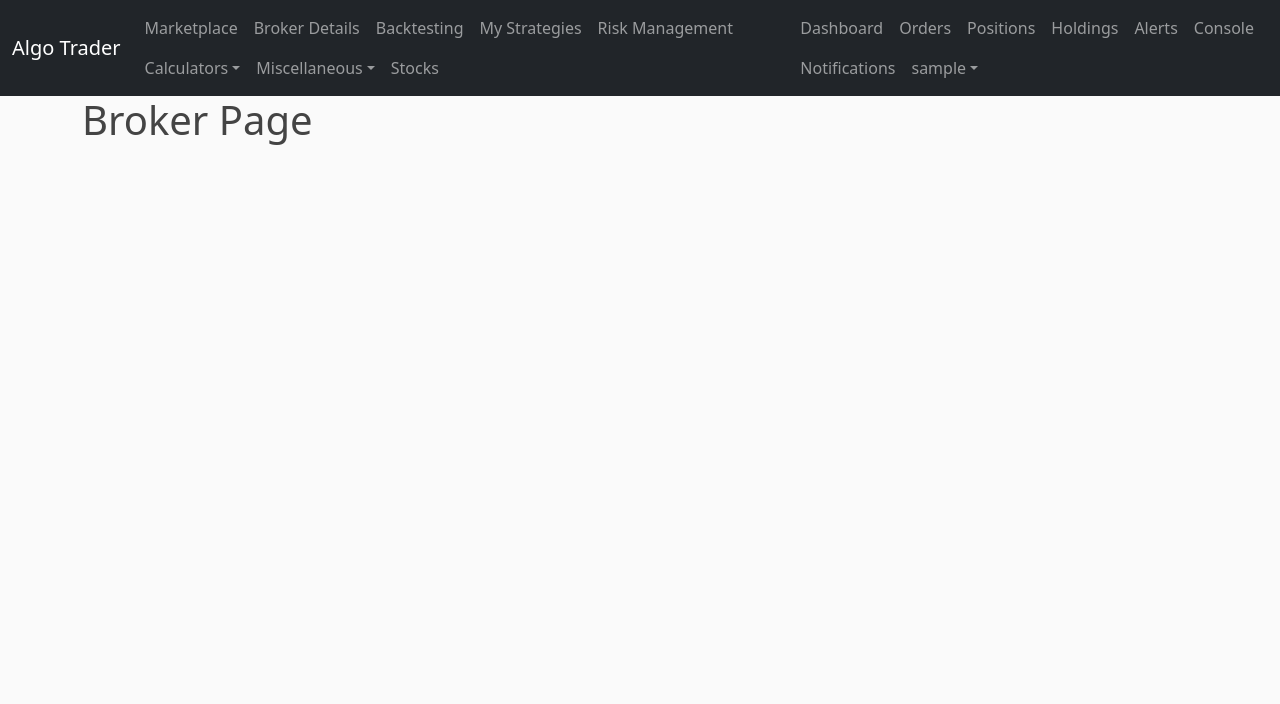
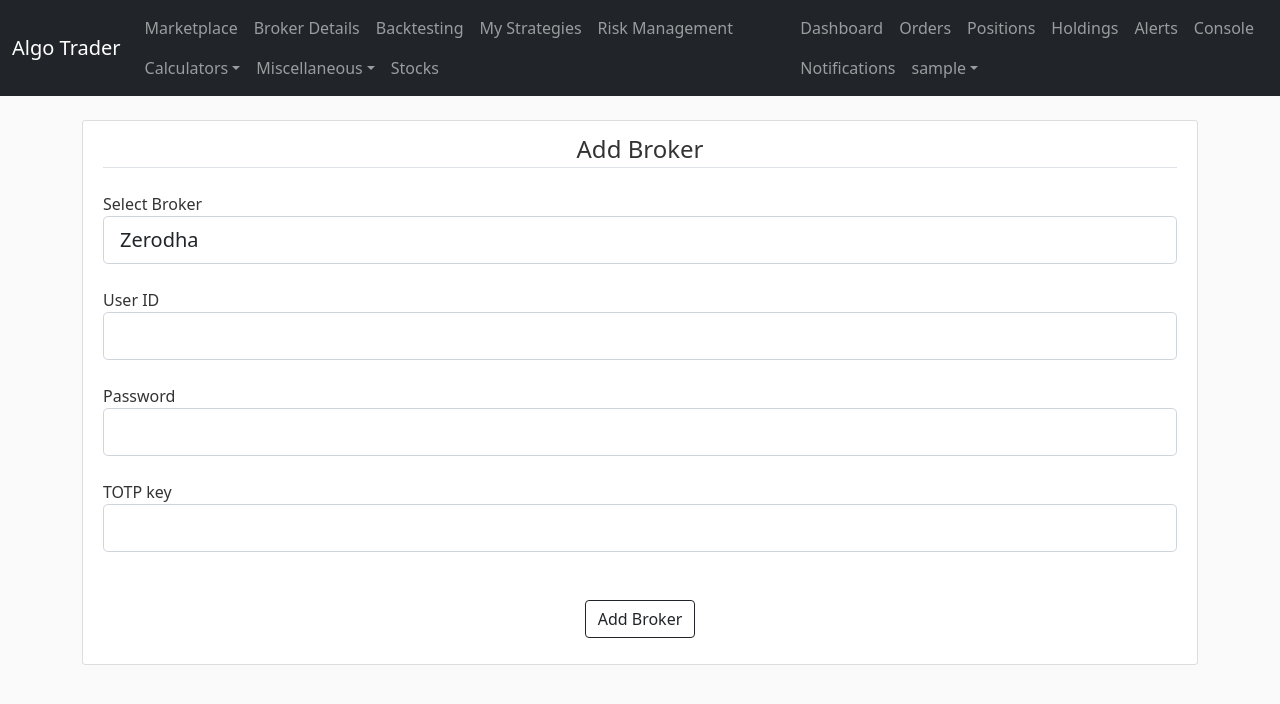
Before and after one commit to amoghkini/Algo-Trading-Framework, a Flask app: page /broker/add in a window 1280 px wide. Shown: the top 704 px of the page. Run offline with Flask 2, Linux system fonts and the light colour scheme; the visitor is signed in with stand-in values (Sample User, id 1); parts of the project's set-up code (start-up, migrations or seed data) failed here and were passed over.

Commit message:
Implementation of broker addition and list of all the added brokers page

```diff
--- /dev/null
+++ b/src/forms/BrokerForm.py
@@ -0,0 +1,14 @@
+from flask_wtf import FlaskForm
+from wtforms import StringField, PasswordField, SubmitField, SelectField
+from wtforms.validators import DataRequired, Length, Email, EqualTo
+
+from database.DatabaseConnection import conn
+
+
+class BrokerForm(FlaskForm):
+    broker_name = SelectField('Select Broker', choices = ['Zerodha'], validators=[DataRequired()])
+    user_id = StringField('User ID', validators=[DataRequired(), Length(min=2, max=20)])
+    password = PasswordField('Password', validators=[DataRequired()])
+    totp_key = StringField('TOTP key', validators=[DataRequired(), Length(min=32, max=32)])
+
+    submit = SubmitField('Add Broker')
--- a/src/restapis/AddBrokerAPI.py
+++ b/src/restapis/AddBrokerAPI.py
@@ -1,8 +1,67 @@
-from flask import render_template
+import logging
+from flask import render_template, redirect, url_for, flash, g
 from flask.views import MethodView
 
+from common.BrokerStatus import BrokerStatus
+from database.DatabaseConnection import conn
+from forms.BrokerForm import BrokerForm
 
 class AddBrokerAPI(MethodView):
 
     def get(self):
-        return render_template('broker.html')
+        if not g.user:
+            return redirect(url_for('login_api'))
+
+        form = BrokerForm()
+        return render_template('broker.html',form = form)
+
+
+    def post(self):
+        if not g.user:
+            return redirect(url_for('login_api'))
+
+        form = BrokerForm()
+
+        # check if broker is alrady present in the system
+
+        broker = conn.getOne(
+            "brokers", ["id", "broker_id", "user_name"], ("broker_id = %s", [form.user_id.data]))
+        if broker:
+            logging.error("The broker with same username already exist in the system.")
+            flash("The broker with same username already exist in the system.","danger")
+            return render_template('broker.html', form=form)
+
+
+        # add the new broker into syatem
+
+        broker_data = self.add_broker_dict(form)
+        try:
+            result = conn.insert("brokers",broker_data)
+            if result != None:
+                conn.commit()
+            else:
+                logging.exception("Exception occured while adding new broker.")
+                flash(
+                    "Something went wrong while adding the broker. Please retry after sometime.","danger")
+                return render_template('broker.html', form=form)
+
+        except Exception as e:
+            logging.exception("Exception occured while adding new broker.")
+            flash(
+                "Something went wrong while adding the broker. Please retry after sometime.", "danger")
+            return render_template('broker.html', form=form)
+
+        flash("Broker added successfully. Please test the connection to activate the broker!!!","success")
+        return redirect(url_for('my_brokers_api'))
+
+    def add_broker_dict(self,form):
+        broker_data = {"broker_id" : form.user_id.data,
+                       "broker_name" : form.broker_name.data,
+                       "password" : form.password.data,
+                       "user_name" : g.user,
+                       "totp_key" : form.totp_key.data,
+                       "auto_login" : 0,
+                       "status" : BrokerStatus.CREATED,
+                       "broker_addition_date" : 1231231
+                       }
+        return broker_data
--- a/src/templates/broker.html
+++ b/src/templates/broker.html
@@ -1,5 +1,79 @@
 {% extends "layout.html" %}
 
 {% block content %}
-<h1>Broker Page</h1>
+<br>
+<div class = "content-section">
+    <form method = "POST" action="">
+        {{ form.hidden_tag() }}
+        <fieldset class = "form-group">
+            <center>
+                <legend class = "border-bottom mb-4"> Add Broker</legend>
+            </center>
+            <div class="form-group">
+                {{ form.broker_name.label(class="form-control-label") }}
+                {% if form.broker_name.errors %}
+                {{ form.broker_name(class="form-control form-control-lg is-invalid") }}
+                <div class='invalid-feedback'>
+                    {% for error in form.broker_name.errors %}
+                    <span> {{ error }}</span>
+                    {% endfor %}
+                </div>
+                {% else %}
+                {{ form.broker_name(class="form-control form-control-lg") }}
+                {% endif %}
+            </div>
+            <br>
+            <div class="form-group">
+                {{ form.user_id.label(class="form-control-label") }}
+                {% if form.user_id.errors %}
+                {{ form.user_id(class="form-control form-control-lg is-invalid") }}
+                <div class='invalid-feedback'>
+                    {% for error in form.user_id.errors %}
+                    <span> {{ error }}</span>
+                    {% endfor %}
+                </div>
+                {% else %}
+                {{ form.user_id(class="form-control form-control-lg") }}
+                {% endif %}
+            </div>
+            <br>
+            <div class="form-group">
+                {{ form.password.label(class="form-control-label") }}
+                {% if form.password.errors %}
+                {{ form.password(class="form-control form-control-lg is-invalid") }}
+                <div class='invalid-feedback'>
+                    {% for error in form.password.errors %}
+                    <span> {{ error }}</span>
+                    {% endfor %}
+                </div>
+                {% else %}
+                {{ form.password(class="form-control form-control-lg") }}
+                {% endif %}
+            </div>
+            <br>
+            <div class="form-group">
+                {{ form.totp_key.label(class="form-control-label") }}
+                {% if form.totp_key.errors %}
+                {{ form.totp_key(class="form-control form-control-lg is-invalid") }}
+                <div class='invalid-feedback'>
+                    {% for error in form.totp_key.errors %}
+                    <span> {{ error }}</span>
+                    {% endfor %}
+                </div>
+                {% else %}
+                {{ form.totp_key(class="form-control form-control-lg") }}
+                {% endif %}
+            </div>
+            <br>
+        </fieldset>
+        <br>
+        <center>
+            <div class = "form-group">
+                {{ form.submit(class="btn btn-outline-dark") }}
+            </div>
+        </center>
+    </form>
+</div>
+
+
 {% endblock content %}
```
Also changed, not shown: sql queries to setup the db.txt (+16 -0 lines), src/common/BrokerStatus.py (renamed from src/common/AccountStatus.py, +4 -4 lines), src/restapis/MyBrokersAPI.py (+11 -4 lines), src/templates/my_brokers.html (+25 -0 lines).
